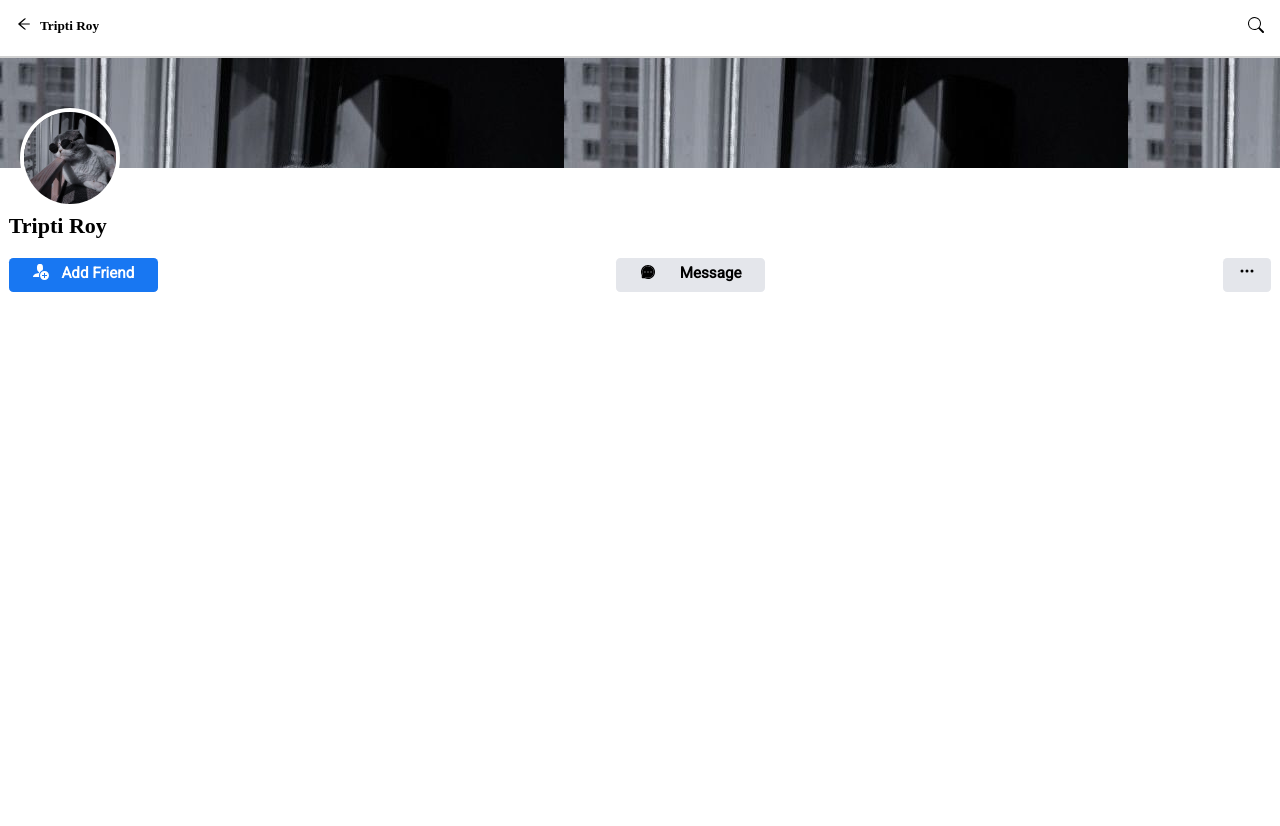
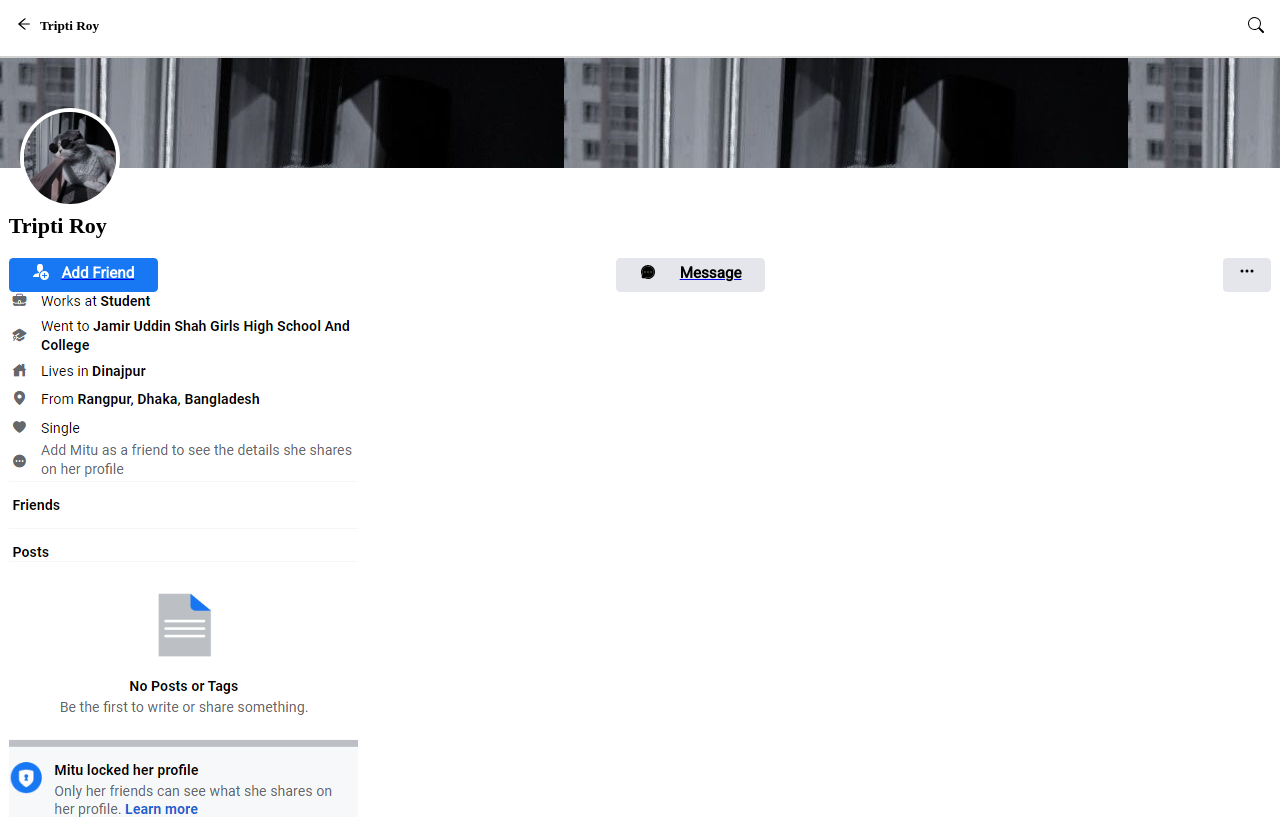
Before and after one commit to satya-ranjon/facebook, a React (Vite) app: page / in a window 1280 px wide. Before the commit the page ends 800 px from the top, so only its background shows below. Built offline with nearby package versions, Linux system fonts and the light colour scheme.

Commit message:
add info

```diff
--- a/src/index.css
+++ b/src/index.css
@@ -131,6 +131,7 @@
   padding: 4.5px 23.8px;
   border-radius: 4.3px;
   font-family: "Roboto", sans-serif;
+  border: none;
 }
 .button .user_add {
   padding-top: 1px;
--- a/src/pages/TriptiRoy.jsx
+++ b/src/pages/TriptiRoy.jsx
@@ -2,6 +2,10 @@
 import { BsSearch, BsThreeDots } from "react-icons/bs";
 import { ImUserPlus } from "react-icons/im";
 import ProfileImage from "../assets/profile.jpg";
+import { Link } from "react-router-dom";
+// import infoImg from "../assets/info.png";
+import infoImg1 from "../assets/info1.png";
+
 const TriptiRoy = () => {
   return (
     <div>
@@ -22,21 +26,29 @@
       <div className="container">
         <h4>Tripti Roy</h4>
         <div className="profile_options flex">
-          <div className="button flex">
+          <Link to="/login">
+            <button className="button flex">
               <div className="user_add">
                 <ImUserPlus />
               </div>
               <p>Add Friend</p>
-          </div>
-          <div className="button flex message">
+            </button>
+          </Link>
+          <Link to="/login">
+            <button className="button flex message">
               <div className="user_add">
                 <AiTwotoneMessage className="message_icon" />
               </div>
               <p>Message</p>
-          </div>
+            </button>
+          </Link>
+
           <div className="dot_button">
             <BsThreeDots />
           </div>
+        </div>
+        <div className="informations">
+          <img src={infoImg1} alt="" />
         </div>
       </div>
     </div>
--- a/src/pages/login.jsx
+++ b/src/pages/login.jsx
@@ -1,5 +1,5 @@
-const login = () => {
-  return <div>login</div>;
+const Login = () => {
+  return <div>Login</div>;
 };
 
-export default login;
+export default Login;
--- a/src/routes/index.jsx
+++ b/src/routes/index.jsx
@@ -1,11 +1,13 @@
 import { BrowserRouter, Route, Routes } from "react-router-dom";
 import TriptiRoy from "../pages/TriptiRoy";
+import Login from "../pages/login";
 
 const AppRoutes = () => {
   return (
     <BrowserRouter>
       <Routes>
         <Route path="/" element={<TriptiRoy />} />
+        <Route path="/login" element={<Login />} />
       </Routes>
     </BrowserRouter>
   );
```
Also changed, not shown: src/assets/info.png (added), src/assets/info1.png (added). Lines whose indentation alone changed are shown as unchanged.
